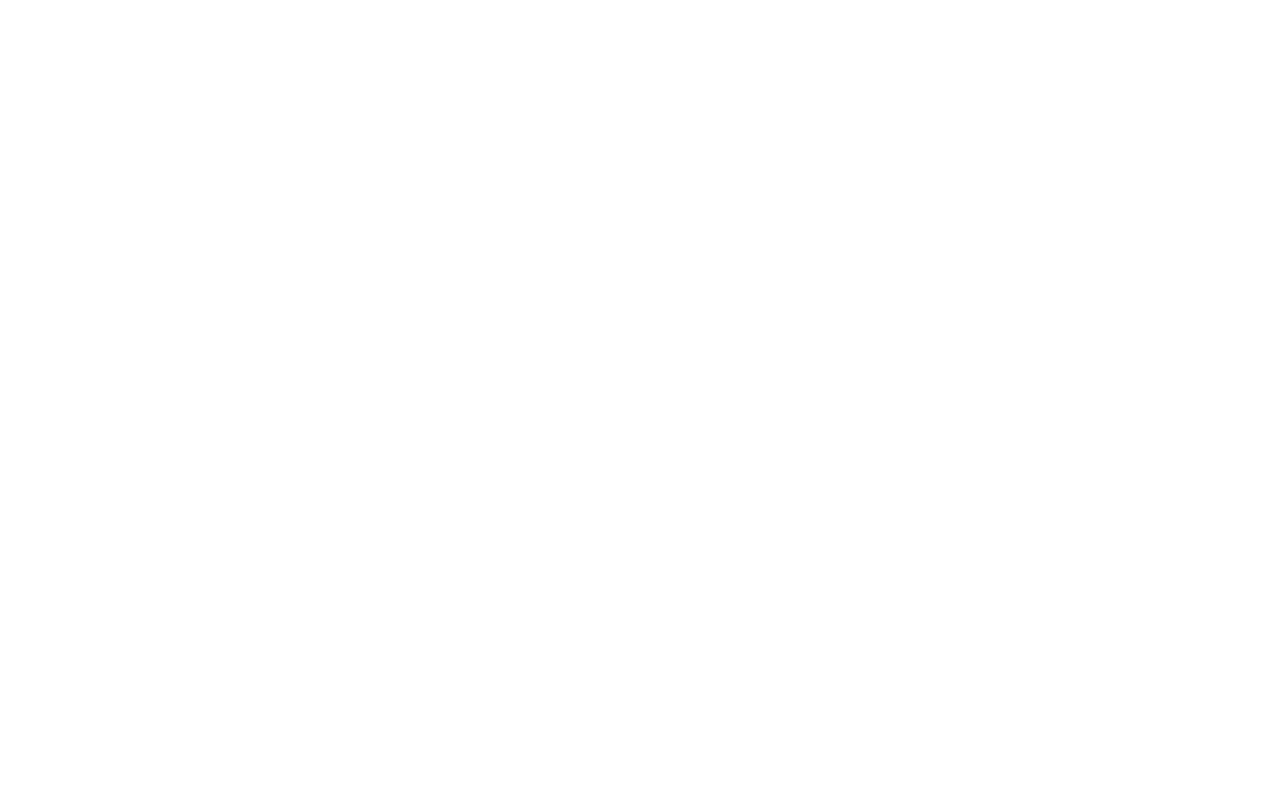
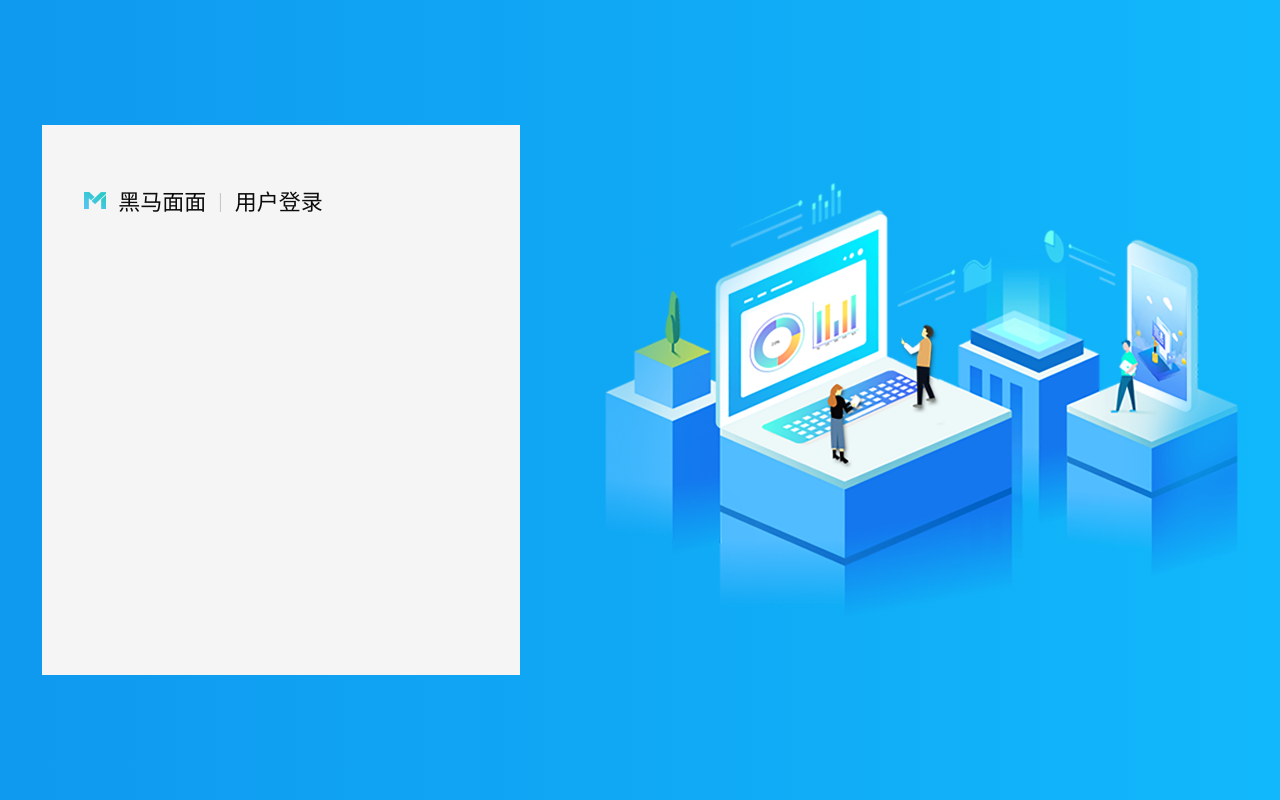
Before and after one commit to ly112233/hmpage, a Vue app: page /#/login in a window 1280 px wide. Built offline with nearby package versions, Linux system fonts and the light colour scheme.

Commit message:
logo模块

```diff
--- a/src/App.vue
+++ b/src/App.vue
@@ -1,5 +1,5 @@
 <template>
-<div>
+<div class="app">
     <router-view></router-view>
 </div>
 </template>
@@ -7,5 +7,35 @@
 export default {
 }
 </script>
+
 <style lang='less'>
+ * {
+    margin: 0;
+    padding: 0;
+    /* css3盒子模型 */
+    box-sizing: border-box;
+    list-style: none;
+}
+html,body,.app{
+    width: 100%;
+    height: 100%;
+}
+img {
+    /* border 0 照顾低版本浏览器 如果 图片外面包含了链接会有边框的问题 */
+    border: 0;
+    /* 取消图片底侧有空白缝隙的问题 */
+    vertical-align: middle
+}
+em,
+i {
+    font-style: normal
+}
+button,
+input {
+    /* "\5B8B\4F53" 就是宋体的意思 这样浏览器兼容性比较好 */
+    font-family: Microsoft YaHei, Heiti SC, tahoma, arial, Hiragino Sans GB, "\5B8B\4F53", sans-serif;
+    /* 默认有灰色边框我们需要手动去掉 */
+    border: 0;
+    outline: none;
+}
 </style>
--- /dev/null
+++ b/src/components/base.css
@@ -0,0 +1,74 @@
+/* 把我们所有标签的内外边距清零 */
+* {
+    margin: 0;
+    padding: 0;
+    /* css3盒子模型 */
+    box-sizing: border-box;
+}
+
+/* em 和 i 斜体的文字不倾斜 */
+em,
+i {
+    font-style: normal
+}
+
+/* 去掉li 的小圆点 */
+li {
+    list-style: none
+}
+
+img {
+    /* border 0 照顾低版本浏览器 如果 图片外面包含了链接会有边框的问题 */
+    border: 0;
+    /* 取消图片底侧有空白缝隙的问题 */
+    vertical-align: middle
+}
+
+button {
+    /* 当我们鼠标经过button 按钮的时候，鼠标变成小手 */
+    cursor: pointer
+}
+
+a {
+    color: #666;
+    text-decoration: none
+}
+
+a:hover {
+    color: #c81623
+}
+
+button,
+input {
+    /* "\5B8B\4F53" 就是宋体的意思 这样浏览器兼容性比较好 */
+    font-family: Microsoft YaHei, Heiti SC, tahoma, arial, Hiragino Sans GB, "\5B8B\4F53", sans-serif;
+    /* 默认有灰色边框我们需要手动去掉 */
+    border: 0;
+    outline: none;
+}
+
+body {
+    /* CSS3 抗锯齿形 让文字显示的更加清晰 */
+    -webkit-font-smoothing: antialiased;
+    background-color: #fff;
+    font: 12px/1.5 Microsoft YaHei, Heiti SC, tahoma, arial, Hiragino Sans GB, "\5B8B\4F53", sans-serif;
+    color: #666
+}
+
+.hide,
+.none {
+    display: none
+}
+
+/* 清除浮动 */
+.clearfix:after {
+    visibility: hidden;
+    clear: both;
+    display: block;
+    content: ".";
+    height: 0
+}
+
+.clearfix {
+    *zoom: 1
+}
--- a/src/router/index.js
+++ b/src/router/index.js
@@ -7,6 +7,10 @@
 const router = new VueRouter({
     routes: [
         {
+            path:'/',
+            redirect:'login'
+        },
+        {
             path:"/login",
             component:login
         },
--- a/src/views/login/login.vue
+++ b/src/views/login/login.vue
@@ -1,11 +1,56 @@
 <template>
-<div>
-
-</div>
+  <div class="login">
+    <div class="left">
+      <div class="logo">
+        <img src="@/assets/img/loginLogo.png" alt />
+        <span>黑马面面</span>
+        <span class="symbol">|</span>
+        <span>用户登录</span>
+      </div>
+    </div>
+    <img src="@/assets/img/login_banner_ele.png" alt />
+  </div>
 </template>
 <script>
-export default {
-}
+export default {};
 </script>
 <style lang='less'>
+.login {
+  background: linear-gradient(to right, #0f99ef, #11b8fb);
+  height: 100%;
+  display: flex;
+  align-items: center;
+  justify-content: space-around;
+  .left {
+    width: 478px;
+    height: 550px;
+    background: #f5f5f5;
+    padding: 47px 42px;
+
+    .logo {
+        display: flex;
+      align-items: center;
+      img {
+        width: 22px;
+        height: 17px;
+      }
+      span {
+        font-size: 22px;
+        color: #0c0c0c;
+        // margin: 0 20px;
+        &:nth-of-type(1) {
+          margin: 12px;
+        }
+        &:nth-of-type(3) {
+          margin: 12px;
+        }
+      }
+      .symbol {
+        // width: 1px;
+        // height: 28px;
+        color: #c7c7c7;
+      }
+    }
+  }
+}
 </style>
```
